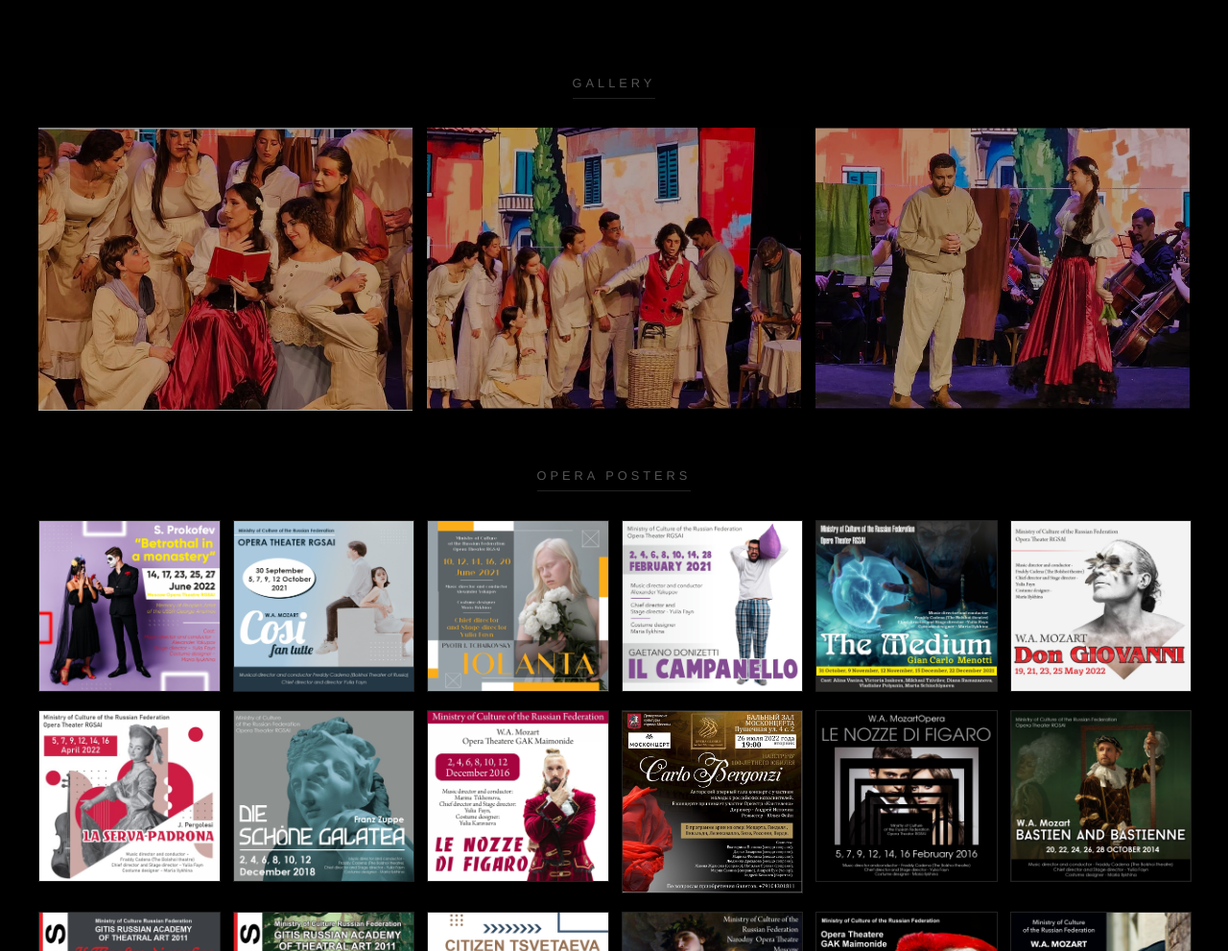
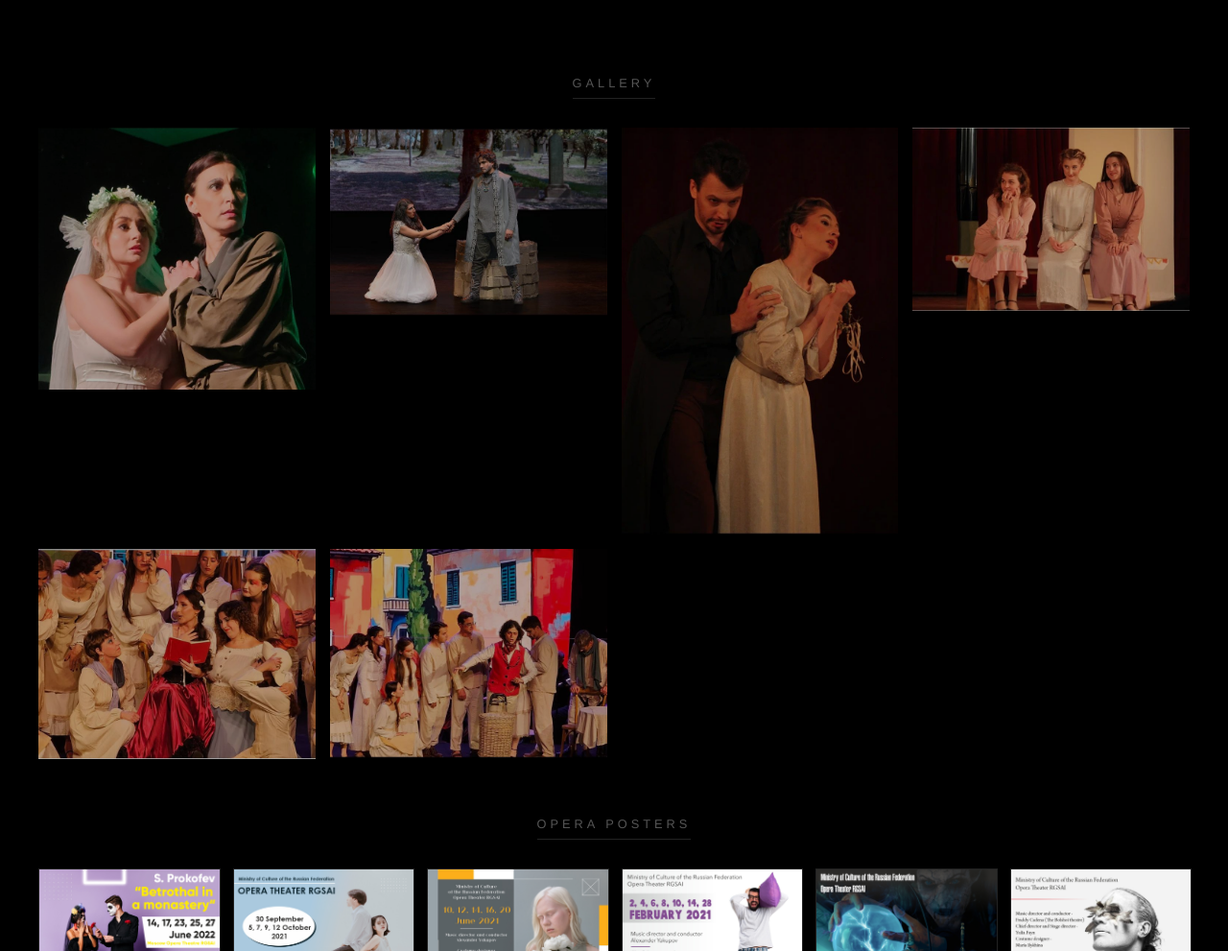
Before and after one commit to 6k862mt4tj-wq/portfolio, a plain HTML site: page index.html in a window 1280 px wide. Shown: the part 2920-3911 px from the top of the page at 96% size. Drawn offline with Linux system fonts and the light colour scheme.

Commit message:
Update index.html

```diff
--- a/index.html
+++ b/index.html
@@ -243,15 +243,13 @@
 
     <div class="section-title">Gallery</div>
 <section class="photo-grid">
-    <div class="photo-item">
-        <img src="03/PHOTO-2025-12-20-19-06-49.jpg" alt="Opera Production">
-    </div>
-    <div class="photo-item">
-        <img src="03/PHOTO-2025-12-20-19-06-49 2.jpg" alt="Opera Production">
-    </div>
-    <div class="photo-item">
-        <img src="03/PHOTO-2025-12-20-19-06-49 3.jpg" alt="Opera Production">
-    </div>
+        <div class="photo-item"><img src="05/PHOTO-2025-12-20-19-05-13.jpg"></div>
+        <div class="photo-item"><img src="05/PHOTO-2025-12-20-19-05-13 2.jpg"></div>
+        <div class="photo-item"><img src="05/PHOTO-2025-12-20-19-07-58.jpg"></div>
+        <div class="photo-item"><img src="05/PHOTO-2025-12-20-19-07-58 2.jpg"></div>
+        <div class="photo-item"><img src="03/PHOTO-2025-12-20-19-06-49.jpg"></div>
+        <div class="photo-item"><img src="03/PHOTO-2025-12-20-19-06-49 2.jpg"></div>
+    </section>
 </section>
 <div class="section-title">Opera Posters</div>
     <section class="poster-grid">
```
